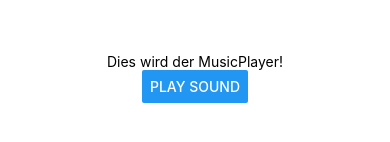
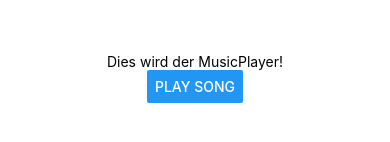
Before and after one commit to MonsterLuni/uek-335, a React Native app: screen / in a window 390 px wide. Shown: the part 344-486 px from the top of the page. Built offline with nearby package versions, Linux system fonts and the light colour scheme.

Commit message:
feat MusicPlayer: You can now Pause/Resume Sounds

```diff
--- a/App.js
+++ b/App.js
@@ -7,30 +7,37 @@
 
   const [sound, setSound] = useState();
   var [Status, setStatus] = useState(false);
+  var [Statusmessage, setStatusmessage] = useState("Play Song");
+  var [loading, setloading] = useState(true);
 
   async function changestateofSound() {
     if(Status == true){
-      sound.stopAsync();
+      sound.pauseAsync();
       console.log("GESTOPPT");
+      setStatusmessage("Resume Song")
       setStatus(false);
     }
     else{
-      console.log('Loading Sound');
-      const {sound} = await Audio.Sound.createAsync(require("./assets/Music/Resonance.mp3"));
-      setSound(sound);
-      console.log('Playing Sound');
-      await sound.playAsync();
-      console.log(Status);
-
+      if(loading == true){
+        console.log('Loading Sound');
+        const {sound} = await Audio.Sound.createAsync(require("./assets/Music/Drinking_Water.mp3"));
+        setSound(sound);
+        console.log('Playing Sound');
+        await sound.playAsync();
+        setloading(false);
+      }
+      else{
+        sound.playAsync();
+      }
+      setStatusmessage("Pause Song")
       setStatus(true);
-      console.log(Status);
     }
   }
 
   return (
     <View style={styles.container}>
       <Text>Dies wird der MusicPlayer!</Text>
-      <Button title="Play Sound" onPress={changestateofSound} />
+      <Button title={(Statusmessage)} onPress={changestateofSound} />
       <StatusBar style="auto" />
     </View>
   );
```
